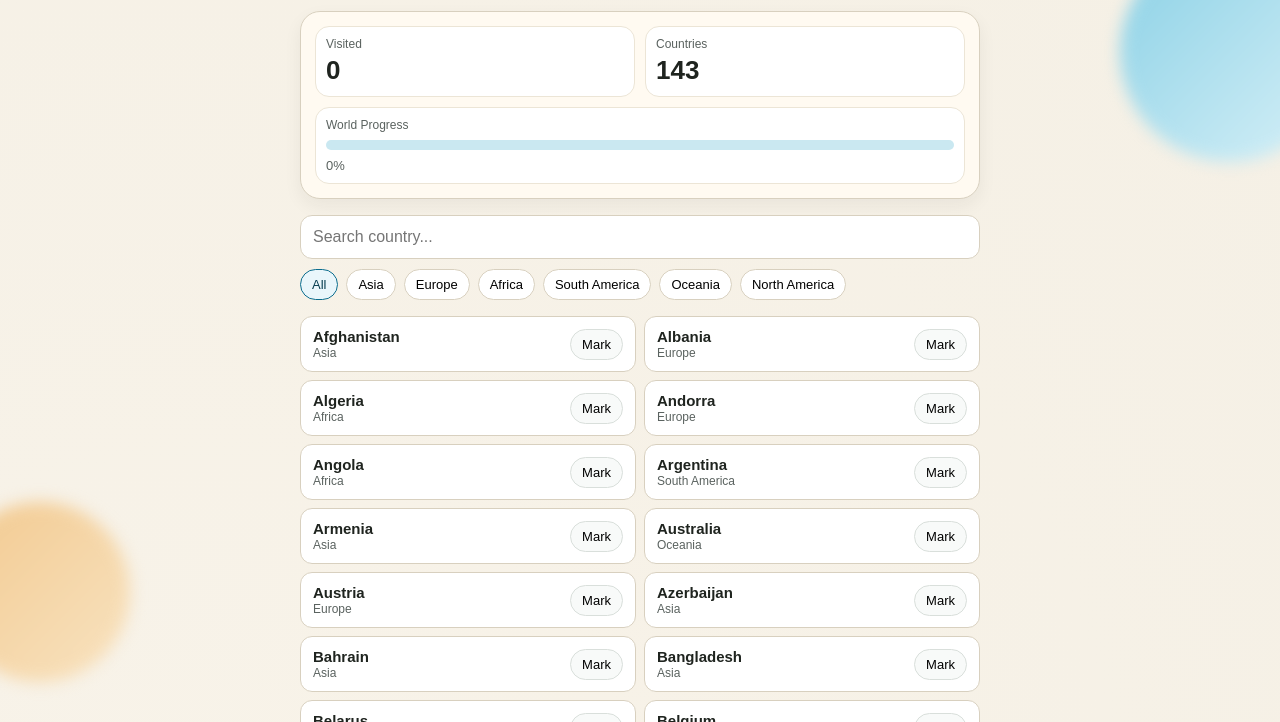
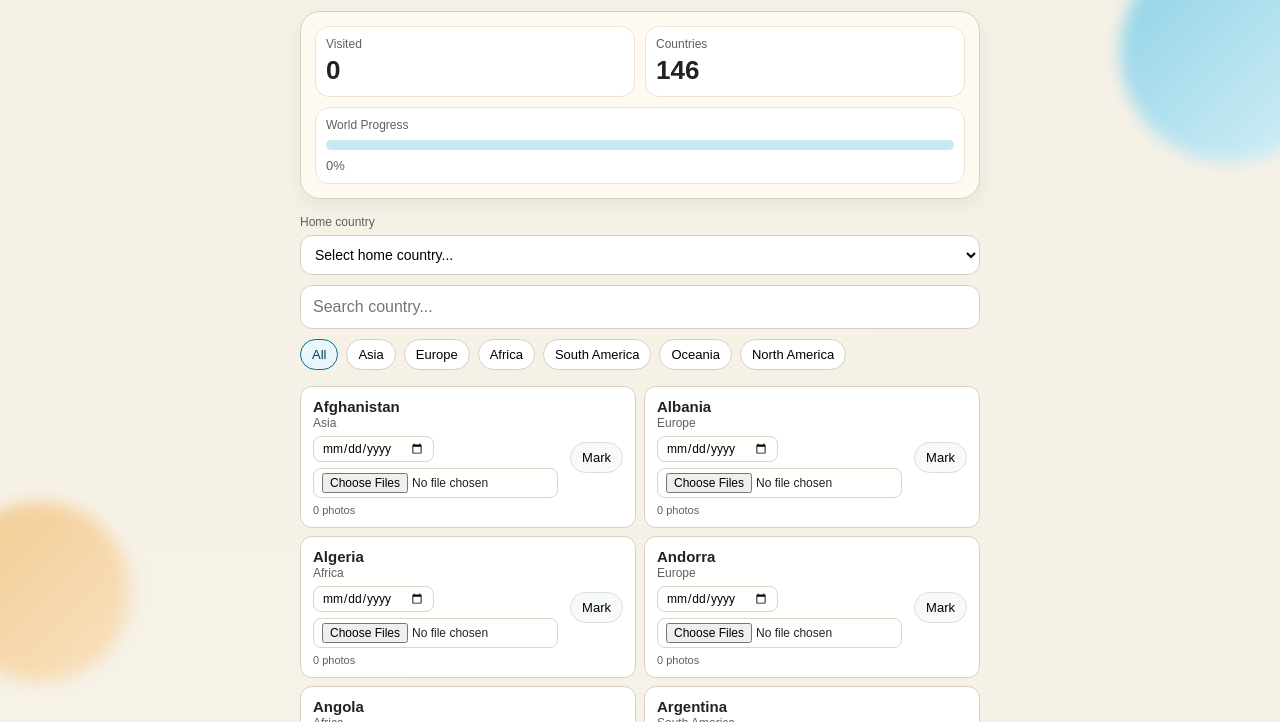
Before and after one commit to Nissimbena/Tour-du-monde, a plain HTML site: page list.html in a window 1280 px wide. Shown: the part 78-800 px from the top of the page. Drawn offline with Linux system fonts and the light colour scheme.

Commit message:
Add home country, visit metadata, photo uploads, and map name aliases

```diff
--- a/app.js
+++ b/app.js
@@ -1,9 +1,13 @@
 const STORAGE_KEY = "been-tracker-visited-v1";
+const DETAILS_STORAGE_KEY = "been-tracker-country-details-v1";
+const HOME_STORAGE_KEY = "been-tracker-home-country-v1";
 
 const state = {
   query: "",
   continent: "All",
   visited: new Set(loadVisited()),
+  details: loadDetails(),
+  homeCountry: loadHomeCountry(),
 };
 
 const countryListEl = document.getElementById("countryList");
@@ -16,12 +20,14 @@ const progressTextEl = document.getElementById("progressText");
 const progressBarEl = document.getElementById("progressBar");
 const emptyStateEl = document.getElementById("emptyState");
 const clearVisitedEl = document.getElementById("clearVisited");
+const homeCountrySelectEl = document.getElementById("homeCountrySelect");
 
 const continents = ["All", ...new Set(COUNTRIES.map((c) => c.continent))];
 
 init();
 
 function init() {
+  renderHomeCountrySelect();
   renderContinentFilters();
   renderCountryList();
   renderStats();
@@ -37,6 +43,64 @@ function init() {
     renderCountryList();
     renderStats();
   });
+
+  if (homeCountrySelectEl) {
+    homeCountrySelectEl.addEventListener("change", (event) => {
+      state.homeCountry = event.target.value || "";
+      persistHomeCountry();
+      renderCountryList();
+    });
+  }
+}
+
+function loadDetails() {
+  try {
+    const raw = localStorage.getItem(DETAILS_STORAGE_KEY);
+    if (!raw) {
+      return {};
+    }
+
+    const parsed = JSON.parse(raw);
+    if (!parsed || typeof parsed !== "object") {
+      return {};
+    }
+
+    return parsed;
+  } catch {
+    return {};
+  }
+}
+
+function persistDetails() {
+  localStorage.setItem(DETAILS_STORAGE_KEY, JSON.stringify(state.details));
+}
+
+function loadHomeCountry() {
+  try {
+    return localStorage.getItem(HOME_STORAGE_KEY) || "";
+  } catch {
+    return "";
+  }
+}
+
+function persistHomeCountry() {
+  localStorage.setItem(HOME_STORAGE_KEY, state.homeCountry);
+}
+
+function renderHomeCountrySelect() {
+  if (!homeCountrySelectEl) {
+    return;
+  }
+
+  const countries = [...COUNTRIES].sort((a, b) => a.name.localeCompare(b.name));
+  for (const country of countries) {
+    const option = document.createElement("option");
+    option.value = country.name;
+    option.textContent = country.name;
+    homeCountrySelectEl.appendChild(option);
+  }
+
+  homeCountrySelectEl.value = state.homeCountry;
 }
 
 function loadVisited() {
@@ -101,6 +165,9 @@ function renderCountryList() {
   for (const country of visible) {
     const item = document.createElement("li");
     item.className = "country-item";
+    if (state.homeCountry === country.name) {
+      item.classList.add("home-country");
+    }
 
     const main = document.createElement("div");
     main.className = "country-main";
@@ -115,8 +182,54 @@ function renderCountryList() {
     meta.className = "country-meta";
     meta.textContent = country.continent;
 
+    const extra = document.createElement("div");
+    extra.className = "country-extra";
+
+    const dateInput = document.createElement("input");
+    dateInput.type = "date";
+    dateInput.className = "visit-date";
+    dateInput.title = "Visit date";
+    dateInput.value = state.details[country.name]?.visitDate || "";
+    dateInput.addEventListener("change", (event) => {
+      if (!state.details[country.name]) {
+        state.details[country.name] = { visitDate: "", photos: [] };
+      }
+      state.details[country.name].visitDate = event.target.value;
+      persistDetails();
+    });
+
+    const photoInput = document.createElement("input");
+    photoInput.type = "file";
+    photoInput.className = "photo-upload";
+    photoInput.accept = "image/*";
+    photoInput.multiple = true;
+    photoInput.addEventListener("change", (event) => {
+      if (!state.details[country.name]) {
+        state.details[country.name] = { visitDate: "", photos: [] };
+      }
+
+      const files = Array.from(event.target.files || []).map((file) => ({
+        name: file.name,
+        size: file.size,
+        type: file.type,
+      }));
+
+      state.details[country.name].photos = files;
+      persistDetails();
+      renderCountryList();
+    });
+
+    const photoCount = document.createElement("span");
+    photoCount.className = "photo-count";
+    photoCount.textContent = `${state.details[country.name]?.photos?.length || 0} photos`;
+
+    extra.appendChild(dateInput);
+    extra.appendChild(photoInput);
+    extra.appendChild(photoCount);
+
     textWrap.appendChild(name);
     textWrap.appendChild(meta);
+    textWrap.appendChild(extra);
     main.appendChild(textWrap);
 
     const isVisited = state.visited.has(country.name);
--- a/countries.js
+++ b/countries.js
@@ -35,6 +35,7 @@ const COUNTRIES = [
   { name: "Cuba", continent: "North America" },
   { name: "Cyprus", continent: "Europe" },
   { name: "Czechia", continent: "Europe" },
+  { name: "Democratic Republic of the Congo", continent: "Africa" },
   { name: "Denmark", continent: "Europe" },
   { name: "Dominican Republic", continent: "North America" },
   { name: "Ecuador", continent: "South America" },
@@ -61,6 +62,7 @@ const COUNTRIES = [
   { name: "Iraq", continent: "Asia" },
   { name: "Ireland", continent: "Europe" },
   { name: "Israel", continent: "Asia" },
+  { name: "Ivory Coast", continent: "Africa" },
   { name: "Italy", continent: "Europe" },
   { name: "Jamaica", continent: "North America" },
   { name: "Japan", continent: "Asia" },
@@ -106,6 +108,7 @@ const COUNTRIES = [
   { name: "Poland", continent: "Europe" },
   { name: "Portugal", continent: "Europe" },
   { name: "Qatar", continent: "Asia" },
+  { name: "Republic of the Congo", continent: "Africa" },
   { name: "Romania", continent: "Europe" },
   { name: "Russia", continent: "Europe" },
   { name: "Rwanda", continent: "Africa" },
--- a/list.html
+++ b/list.html
@@ -50,6 +50,12 @@
       </section>
 
       <section class="controls">
+        <div class="home-country-row">
+          <label for="homeCountrySelect" class="home-label">Home country</label>
+          <select id="homeCountrySelect" class="home-select">
+            <option value="">Select home country...</option>
+          </select>
+        </div>
         <label class="sr-only" for="searchInput">Search countries</label>
         <input
           id="searchInput"
--- a/styles.css
+++ b/styles.css
@@ -156,6 +156,27 @@ h1 {
   margin-top: 16px;
 }
 
+.home-country-row {
+  display: grid;
+  gap: 6px;
+  margin-bottom: 10px;
+}
+
+.home-label {
+  font-size: 12px;
+  color: var(--muted);
+}
+
+.home-select {
+  width: 100%;
+  border: 1px solid var(--border);
+  background: #fff;
+  border-radius: 12px;
+  padding: 10px;
+  font-size: 14px;
+  font-family: inherit;
+}
+
 .search {
   width: 100%;
   border: 1px solid var(--border);
@@ -305,6 +326,44 @@ h1 {
   color: var(--muted);
 }
 
+.country-main {
+  align-items: flex-start;
+}
+
+.country-extra {
+  margin-top: 6px;
+  display: flex;
+  gap: 6px;
+  flex-wrap: wrap;
+}
+
+.visit-date {
+  border: 1px solid #ddd6c5;
+  border-radius: 8px;
+  padding: 4px 8px;
+  font-size: 12px;
+  font-family: inherit;
+  background: #fff;
+}
+
+.photo-upload {
+  border: 1px solid #ddd6c5;
+  border-radius: 8px;
+  padding: 4px 8px;
+  font-size: 12px;
+  background: #fff;
+}
+
+.photo-count {
+  font-size: 11px;
+  color: var(--muted);
+}
+
+.country-item.home-country {
+  border-color: #e0b44b;
+  box-shadow: inset 0 0 0 1px #f4d88c;
+}
+
 .visit-btn {
   border: 1px solid #d9dfdb;
   background: #f8faf9;
```
Also changed, not shown: map.js (+25 -5 lines).
